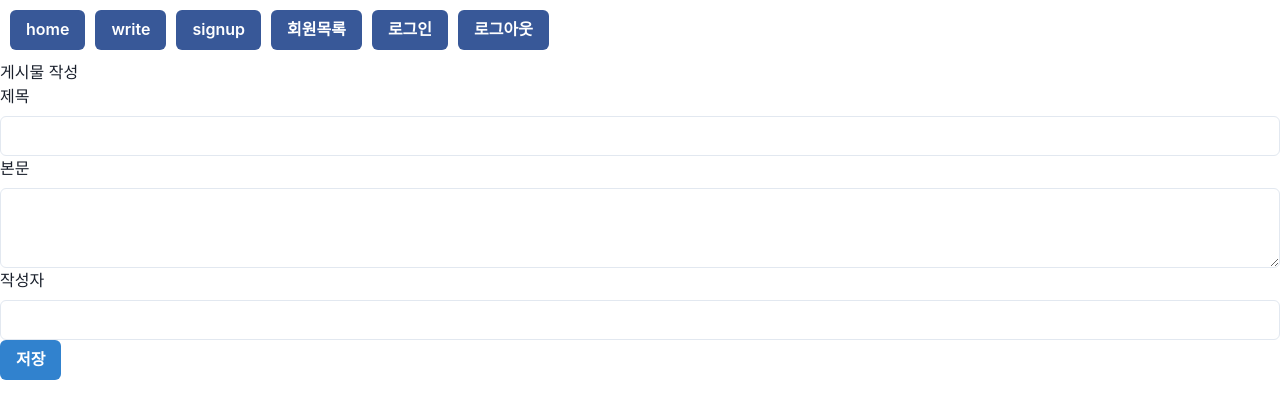
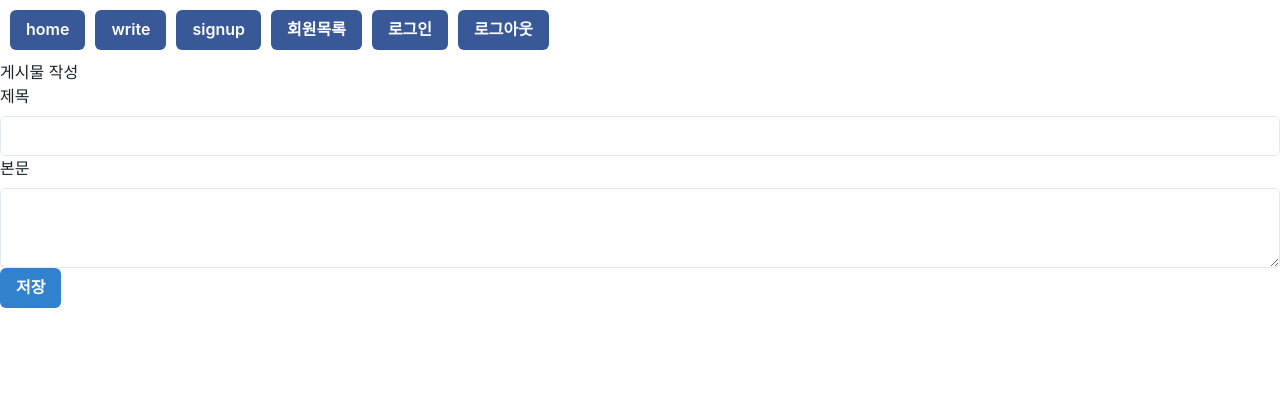
Before and after one commit to Nighteast/pjr1-fe, a React (Create React App) app: page /write in a window 1280 px wide. Shown: the top 418 px of the page. Built offline with nearby package versions, Linux system fonts and the light colour scheme.

Commit message:
글 작성 시 작성자(writer)항목 삭제 TODO추가

```diff
--- a/src/component/NavBar.js
+++ b/src/component/NavBar.js
@@ -6,6 +6,7 @@ export function NavBar() {
   const navigate = useNavigate();
 
   function handleLogout() {
+    // TODO : 로그아웃 후 할 일 추가
     axios.post("/api/member/logout").then(() => console.log("logout success"));
   }
 
--- a/src/page/board/BoardWrite.js
+++ b/src/page/board/BoardWrite.js
@@ -14,7 +14,6 @@ import { useNavigate } from "react-router-dom";
 export function BoardWrite() {
   const [title, setTitle] = useState("");
   const [content, setContent] = useState("");
-  const [writer, setWriter] = useState("");
   const [isSubmitting, setIsSubmitting] = useState(false);
 
   const toast = useToast();
@@ -27,7 +26,6 @@ export function BoardWrite() {
       .post("/api/board/add", {
         title,
         content,
-        writer,
       })
       .then(() => {
         toast({
@@ -61,6 +59,7 @@ export function BoardWrite() {
           <FormLabel>제목</FormLabel>
           <Input value={title} onChange={(e) => setTitle(e.target.value)} />
         </FormControl>
+
         <FormControl>
           <FormLabel>본문</FormLabel>
           <Textarea
@@ -68,13 +67,7 @@ export function BoardWrite() {
             onChange={(e) => setContent(e.target.value)}
           ></Textarea>
         </FormControl>
-        <FormControl>
-          <FormLabel>작성자</FormLabel>
-          <Input
-            value={writer}
-            onChange={(e) => setWriter(e.target.value)}
-          ></Input>
-        </FormControl>
+
         <Button
           isDisabled={isSubmitting}
           onClick={handleSubmit}
--- a/src/page/member/MemberLogin.js
+++ b/src/page/member/MemberLogin.js
@@ -15,6 +15,8 @@ export function MemberLogin() {
   const [password, setPassword] = useState("");
 
   function handleLogin() {
+    // TODO : 로그인 후 성공, 실패, 완료 코드 추가
+
     axios
       .post("/api/member/login", { id, password })
       .then(() => console.log("good"))
```
